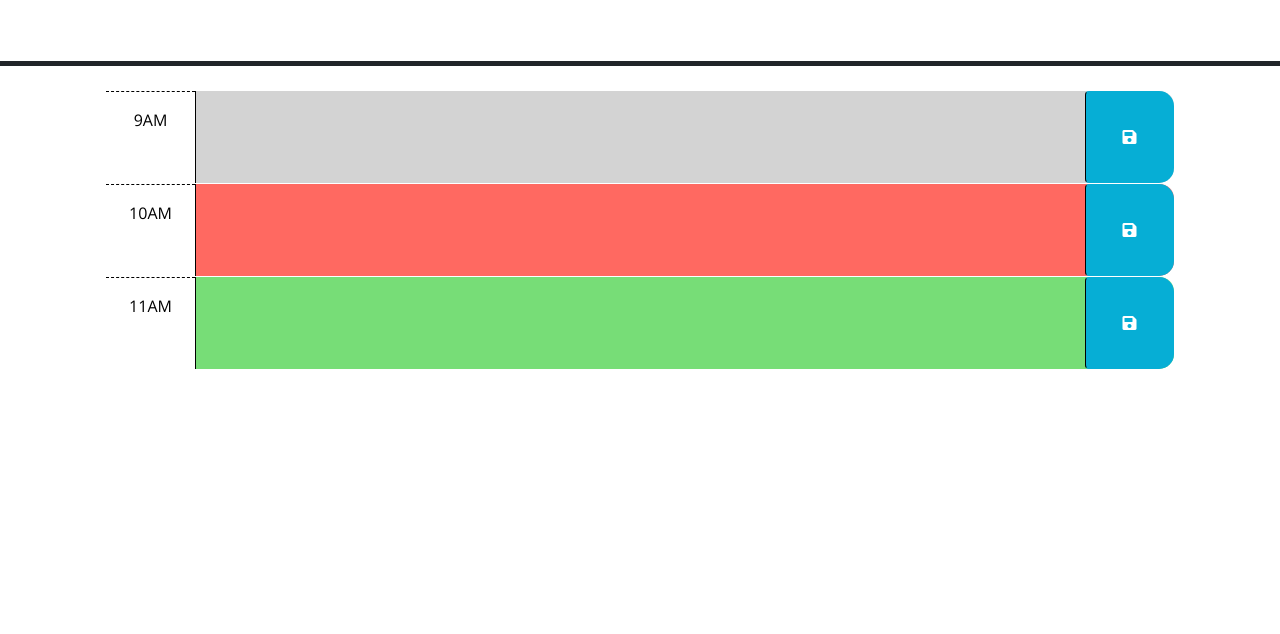
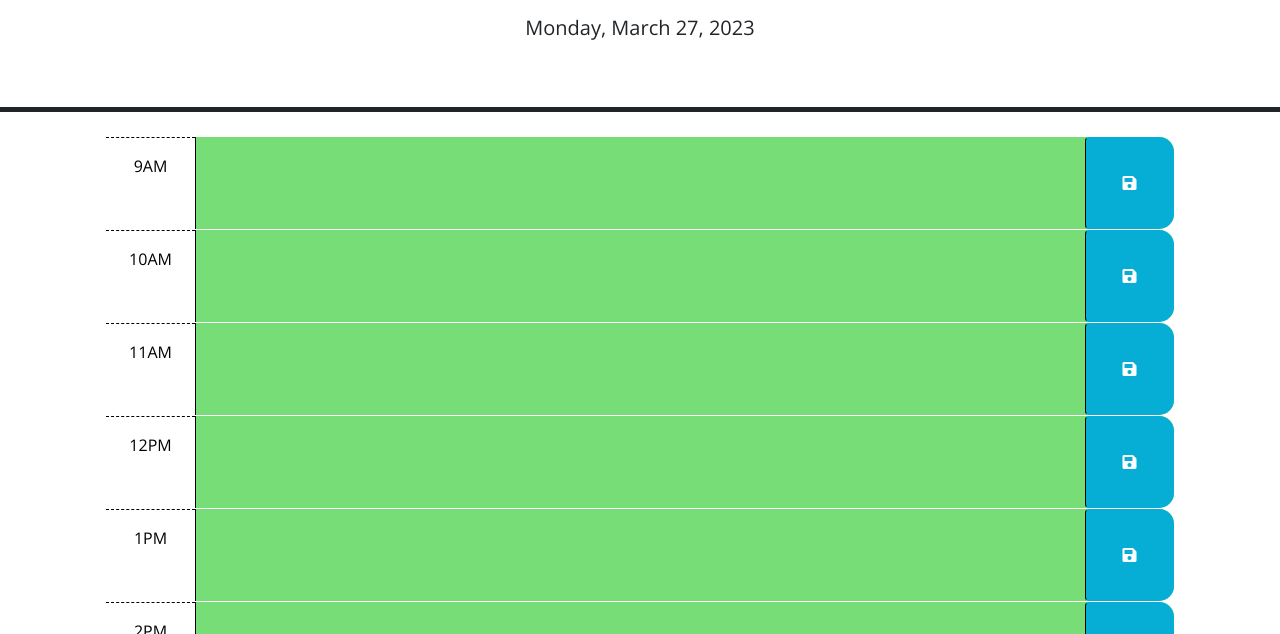
Before and after one commit to hattiesteed/Work-Day-Scheduler, a plain HTML site: page Develop/index.html in a window 1280 px wide. Shown: the part 166-800 px from the top of the page. Drawn offline with nearby package versions, Linux system fonts and the light colour scheme.

Commit message:
added the date to the top of the page

```diff
--- a/Develop/index.html
+++ b/Develop/index.html
@@ -28,7 +28,7 @@
       <p class="lead">A simple calendar app for scheduling your work day</p>
       <p id="currentDay" class="lead"></p>
     </header>
-    <div class="container-lg px-5">
+    <div id="time-blocks" class="container-lg px-5">
       <!-- Use class for "past", "present", and "future" to apply styles to the
         time-block divs accordingly. The javascript will need to do this by
         adding/removing these classes on each div by comparing the hour in the
@@ -40,16 +40,10 @@
         -->
 
       <!-- Example of a past time block. The "past" class adds a gray background color. -->
-      <div id="hour-9" class="row time-block past">
-        <div class="col-2 col-md-1 hour text-center py-3">9AM</div>
-        <textarea class="col-8 col-md-10 description" rows="3"> </textarea>
-        <button class="btn saveBtn col-2 col-md-1" aria-label="save">
-          <i class="fas fa-save" aria-hidden="true"></i>
-        </button>
-      </div>
+
 
       <!-- Example of a a present time block. The "present" class adds a red background color. -->
-      <div id="hour-10" class="row time-block present">
+      <!-- <div id="hour-10" class="row time-block present">
         <div class="col-2 col-md-1 hour text-center py-3">10AM</div>
         <textarea class="col-8 col-md-10 description" rows="3"> </textarea>
         <button class="btn saveBtn col-2 col-md-1" aria-label="save">
@@ -57,15 +51,15 @@
         </button>
       </div>
 
-      <!-- Example of a future time block. The "future" class adds a green background color. -->
+      Example of a future time block. The "future" class adds a green background color.
       <div id="hour-11" class="row time-block future">
         <div class="col-2 col-md-1 hour text-center py-3">11AM</div>
         <textarea class="col-8 col-md-10 description" rows="3"> </textarea>
         <button class="btn saveBtn col-2 col-md-1" aria-label="save">
           <i class="fas fa-save" aria-hidden="true"></i>
         </button>
-      </div>
-
+      </div> -->
+    </div>
     <script src="https://code.jquery.com/jquery-3.4.1.min.js"></script>
     <script
       src="https://cdn.jsdelivr.net/npm/dayjs@1.11.3/dayjs.min.js"
--- a/Develop/script.js
+++ b/Develop/script.js
@@ -2,7 +2,6 @@
 // the code isn't run until the browser has finished rendering all the elements
 // in the html.
 $(function () {
-
   // TODO: Add a listener for click events on the save button. This code should
   // use the id in the containing time-block as a key to save the user input in
   // local storage. HINT: What does `this` reference in the click listener
@@ -10,29 +9,53 @@ $(function () {
   // time-block containing the button that was clicked? How might the id be
   // useful when saving the description in local storage?
 
-    // created forloop for the description in each hour
-  var hours = ["9", "10", "11"]
+  // created forloop for the description in each hour
 
+  for (let index = 0; index < 9; index++) {
+    var timeOfDay = 8 + index;
+    var now = dayjs();
+    // now.$h = 10 test for
+    var tense = now.$H - 1 > timeOfDay ? "past" : "future";
+    tense = now.$H - 1 === timeOfDay ? "present" : tense;
+
+    // % divides and gets remainder
+    timeOfDay = timeOfDay % 12;
+    timeOfDay++;
+    // if time of day is greater than 8, then return AM, else return PM, store result in time period
+    var timePeriod = timeOfDay > 8 ? `AM` : `PM`;
+    timePeriod = timeOfDay === 12 ? `PM` : timePeriod;
+    var timeblock = `<div id="hour-${timeOfDay}" class="row time-block ${tense}">
+<div class="col-2 col-md-1 hour text-center py-3">${timeOfDay}${timePeriod}</div>
+<textarea class="col-8 col-md-10 description" rows="3"> </textarea>
+<button class="btn saveBtn col-2 col-md-1" aria-label="save">
+  <i class="fas fa-save" aria-hidden="true"></i>
+</button>
+</div>`;
+    jQuery("#time-blocks").append(timeblock);
+  }
+
+  var hours = ["9", "10", "11", "12", "1", "2", "3", "4", "5"];
+
+  //button on side actually saves what you put in the text boxes
   for (let index = 0; index < hours.length; index++) {
     var hour = hours[index];
     var hourI = localStorage.getItem("hour-" + hour);
-  jQuery('#hour-' + hour + ' .description').val(hourI);
-}
+    jQuery("#hour-" + hour + " .description").val(hourI);
+  }
 
-
-  //button on side actually saves what you put in the text boxes
-  jQuery('.saveBtn').on('click', function (event) {
+  // added listener value
+  jQuery(".saveBtn").on("click", function (event) {
     var currentTarget = jQuery(event.currentTarget);
     var parent = currentTarget.parent(".time-block");
     var parentId = parent.attr("id");
     var description = parent.find(".description");
     var value = description.val();
-  localStorage.setItem(parentId, value)
+    localStorage.setItem(parentId, value);
     return false;
   });
 
-
-
+  // date to the top of page
+  jQuery("#currentDay").text(dayjs().format("dddd, MMMM D, YYYY"));
 
   // TODO: Add code to apply the past, present, or future class to each time
   // block by comparing the id to the current hour. HINTS: How can the id
```
